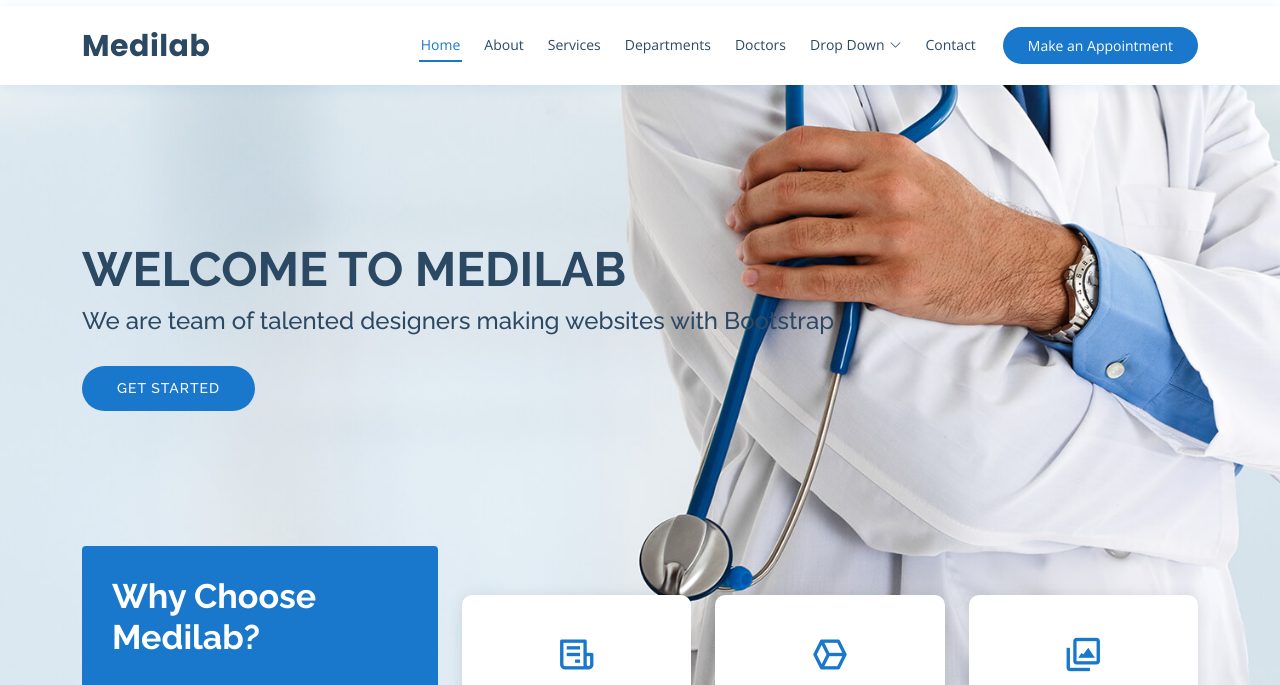
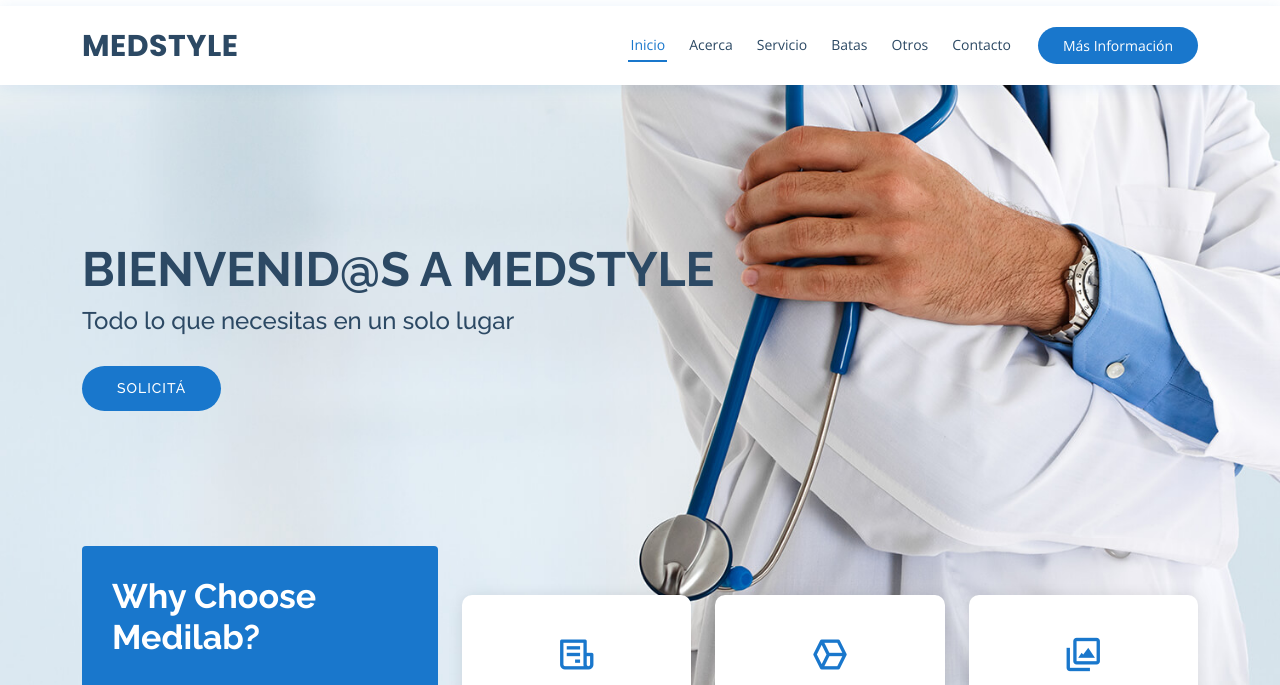
Before and after one commit to mulinik/medstyle, a plain HTML site: page index.html in a window 1280 px wide. Shown: the part 34-719 px from the top of the page. Drawn offline with nearby package versions, Linux system fonts and the light colour scheme.

Commit message:
Changes to name bussiness

```diff
--- a/index.html
+++ b/index.html
@@ -60,40 +60,23 @@
   <header id="header" class="fixed-top">
     <div class="container d-flex align-items-center">
 
-      <h1 class="logo me-auto"><a href="index.html">Medilab</a></h1>
+      <h1 class="logo me-auto"><a href="index.html">MEDSTYLE</a></h1>
       <!-- Uncomment below if you prefer to use an image logo -->
       <!-- <a href="index.html" class="logo me-auto"><img src="assets/img/logo.png" alt="" class="img-fluid"></a>-->
 
       <nav id="navbar" class="navbar order-last order-lg-0">
         <ul>
-          <li><a class="nav-link scrollto active" href="#hero">Home</a></li>
-          <li><a class="nav-link scrollto" href="#about">About</a></li>
-          <li><a class="nav-link scrollto" href="#services">Services</a></li>
-          <li><a class="nav-link scrollto" href="#departments">Departments</a></li>
-          <li><a class="nav-link scrollto" href="#doctors">Doctors</a></li>
-          <li class="dropdown"><a href="#"><span>Drop Down</span> <i class="bi bi-chevron-down"></i></a>
-            <ul>
-              <li><a href="#">Drop Down 1</a></li>
-              <li class="dropdown"><a href="#"><span>Deep Drop Down</span> <i class="bi bi-chevron-right"></i></a>
-                <ul>
-                  <li><a href="#">Deep Drop Down 1</a></li>
-                  <li><a href="#">Deep Drop Down 2</a></li>
-                  <li><a href="#">Deep Drop Down 3</a></li>
-                  <li><a href="#">Deep Drop Down 4</a></li>
-                  <li><a href="#">Deep Drop Down 5</a></li>
-                </ul>
-              </li>
-              <li><a href="#">Drop Down 2</a></li>
-              <li><a href="#">Drop Down 3</a></li>
-              <li><a href="#">Drop Down 4</a></li>
-            </ul>
-          </li>
-          <li><a class="nav-link scrollto" href="#contact">Contact</a></li>
+          <li><a class="nav-link scrollto active" href="#hero">Inicio</a></li>
+          <li><a class="nav-link scrollto" href="#about">Acerca</a></li>
+          <li><a class="nav-link scrollto" href="#services">Servicio</a></li>
+          <li><a class="nav-link scrollto" href="#departments">Batas</a></li>
+          <li><a class="nav-link scrollto" href="#doctors">Otros</a></li>
+          <li><a class="nav-link scrollto" href="#contact">Contacto</a></li>
         </ul>
         <i class="bi bi-list mobile-nav-toggle"></i>
       </nav><!-- .navbar -->
 
-      <a href="#appointment" class="appointment-btn scrollto"><span class="d-none d-md-inline">Make an</span> Appointment</a>
+      <a href="#appointment" class="appointment-btn scrollto"><span class="d-none d-md-inline">Más </span> Información</a>
 
     </div>
   </header><!-- End Header -->
@@ -101,9 +84,9 @@
   <!-- ======= Hero Section ======= -->
   <section id="hero" class="d-flex align-items-center">
     <div class="container">
-      <h1>Welcome to Medilab</h1>
-      <h2>We are team of talented designers making websites with Bootstrap</h2>
-      <a href="#about" class="btn-get-started scrollto">Get Started</a>
+      <h1>Bienvenid@s a MEDSTYLE</h1>
+      <h2>Todo lo que necesitas en un solo lugar</h2>
+      <a href="#about" class="btn-get-started scrollto">Solicitá</a>
     </div>
   </section><!-- End Hero -->
 
```
